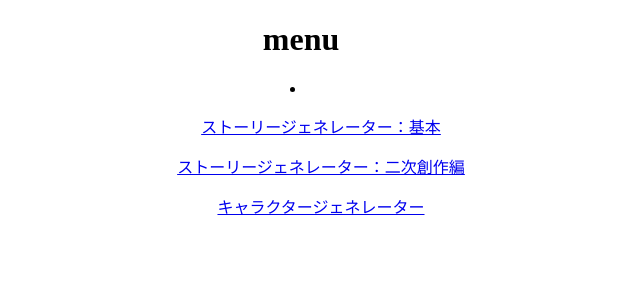
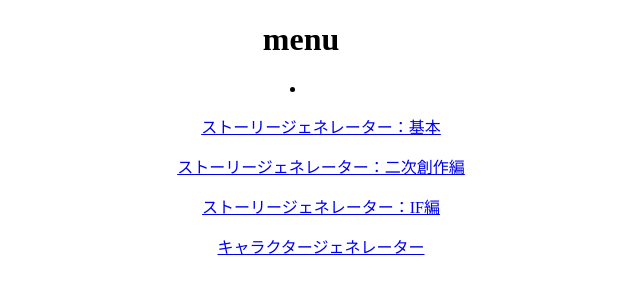
Before and after one commit to MaaAmaimaimo/createsystems, a plain HTML site: page index.html in a window 1280 px wide. Shown: the whole page, without its empty margins (339-979 px from the left). Drawn offline with Linux system fonts and the light colour scheme.

Commit message:
Update index.html

```diff
--- a/index.html
+++ b/index.html
@@ -25,6 +25,7 @@
 <li>
     <ul><a href="storygen.html">ストーリージェネレーター：基本</a></ul>
     <ul><a href="storygen-ff.html">ストーリージェネレーター：二次創作編</a></ul>
+    <ul><a href="storygen-if.html">ストーリージェネレーター：IF編</a></ul>
     <ul><a href="charagen.html">キャラクタージェネレーター</a></ul>
 </li>
 </div>
```
